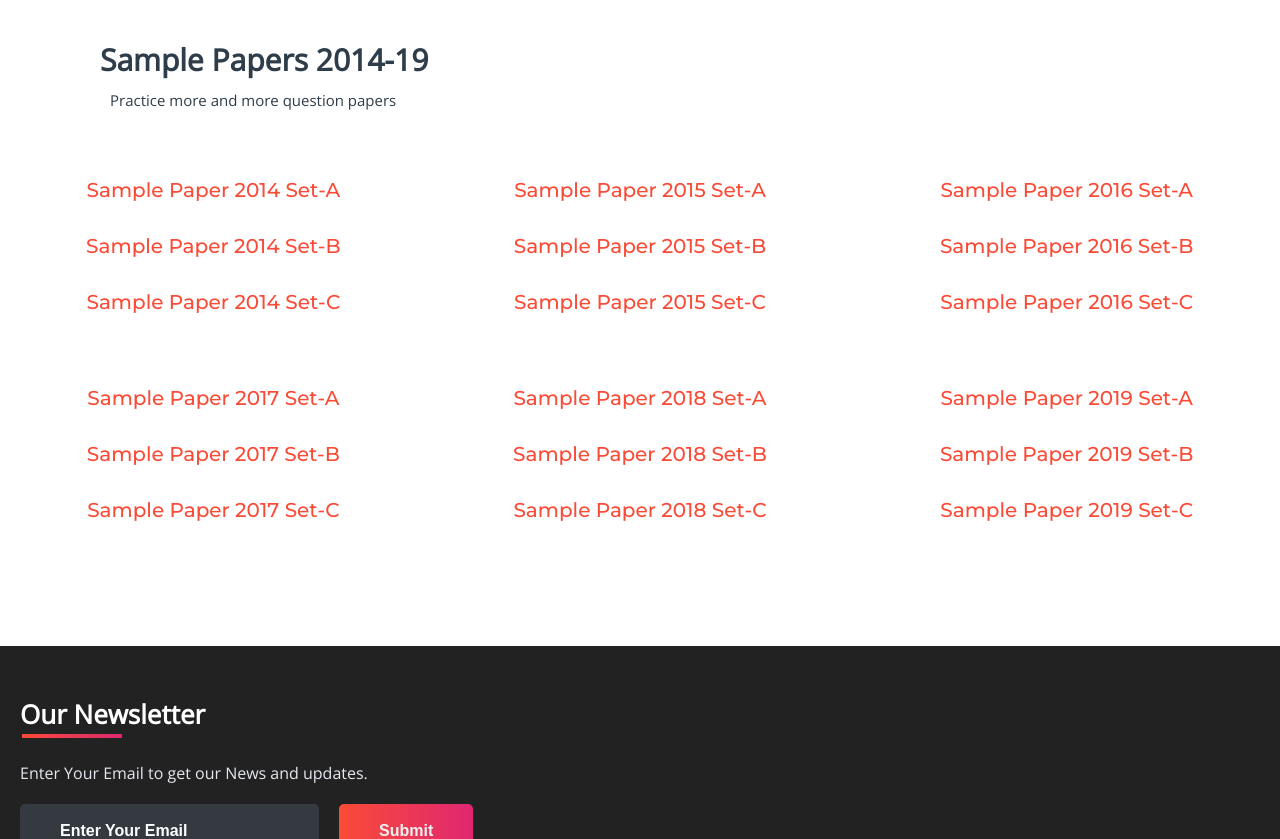
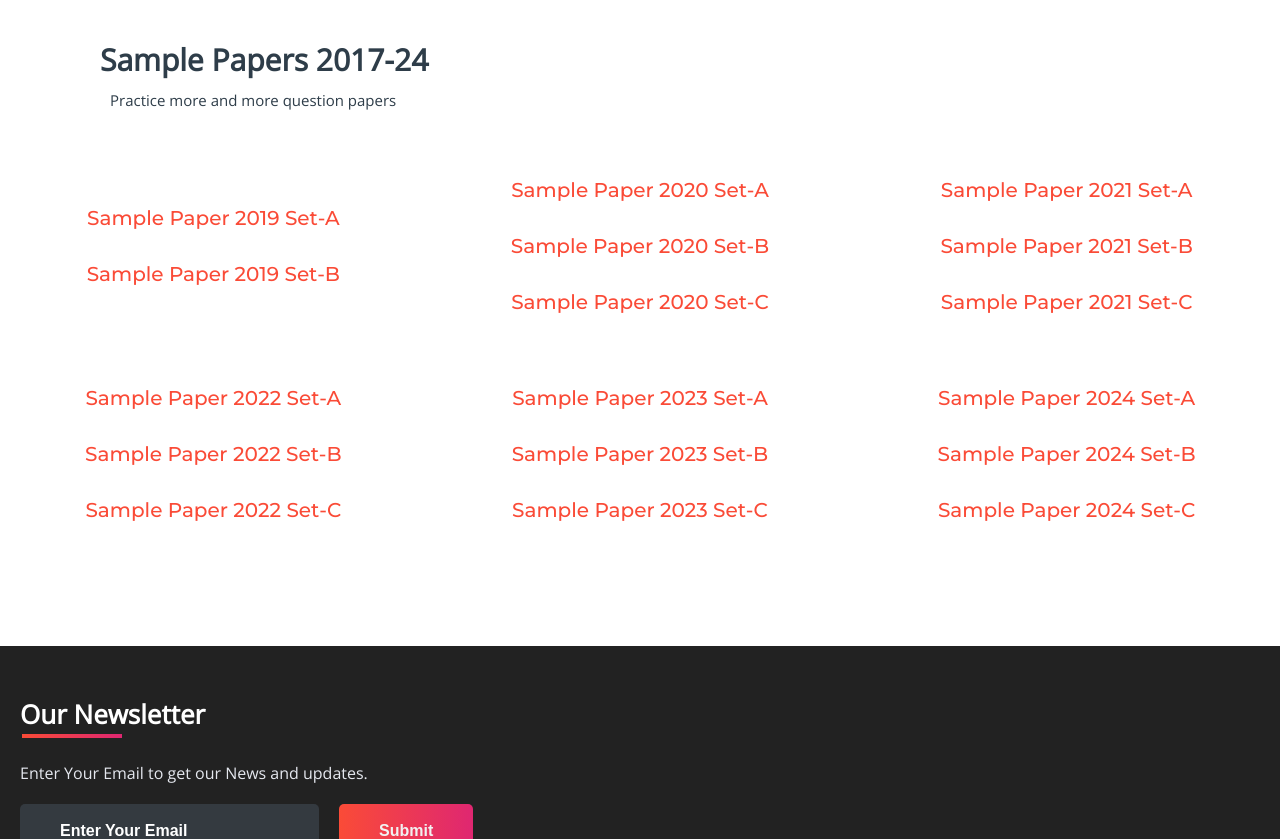
Before and after one commit to Prachi3899/LearnED, a website: page subjects/gate.html in a window 1280 px wide. Shown: the part 7885-8724 px from the top of the page. Drawn offline with nearby package versions, Linux system fonts and the light colour scheme.

Commit message:
add gate pdfs

```diff
--- a/subjects/gate.html
+++ b/subjects/gate.html
@@ -541,7 +541,7 @@
 <!-- Links for SAMPLE PAPERS of JEE MAINS & ADVANCED -->
 
 	<div class="title2" id="sample_papers">
-		<span>Sample Papers 2014-19</span>
+		<span>Sample Papers 2017-24</span>
 		<div class="shortdesc2">
 			<p>Practice more and more question papers</p>
 		</div>
@@ -549,36 +549,35 @@
 
 	<div class="sample">
 		<ul>
-			<li><a href="../samplePapers/p1.pdf" target="_blank">Sample Paper 2014 Set-A</a></li>
-			<li><a href="../samplePapers/p1.pdf" target="_blank">Sample Paper 2014 Set-B</a></li>
-			<li><a href="../samplePapers/p1.pdf" target="_blank">Sample Paper 2014 Set-C</a></li>
+			<li><a href="../SamplePapers/g17_1.pdf" target="_blank">Sample Paper 2019 Set-A</a></li>
+			<li><a href="../SamplePapers/g17_2.pdf" target="_blank">Sample Paper 2019 Set-B</a></li>
 		</ul>
 		<ul>
-			<li><a href="../samplePapers/p1.pdf" target="_blank">Sample Paper 2015 Set-A</a></li>
-			<li><a href="../samplePapers/p1.pdf" target="_blank">Sample Paper 2015 Set-B</a></li>
-			<li><a href="../samplePapers/p1.pdf" target="_blank">Sample Paper 2015 Set-C</a></li>
+			<li><a href="../SamplePapers/g18.pdf" target="_blank">Sample Paper 2020 Set-A</a></li>
+			<li><a href="../SamplePapers/g18.pdf" target="_blank">Sample Paper 2020 Set-B</a></li>
+			<li><a href="../SamplePapers/g18.pdf" target="_blank">Sample Paper 2020 Set-C</a></li>
 		</ul>
 		<ul>
-			<li><a href="../samplePapers/p1.pdf" target="_blank">Sample Paper 2016 Set-A</a></li>
-			<li><a href="../samplePapers/p1.pdf" target="_blank">Sample Paper 2016 Set-B</a></li>
-			<li><a href="../samplePapers/p1.pdf" target="_blank">Sample Paper 2016 Set-C</a></li>
+			<li><a href="../SamplePapers/g19.pdf" target="_blank">Sample Paper 2021 Set-A</a></li>
+			<li><a href="../SamplePapers/g19.pdf" target="_blank">Sample Paper 2021 Set-B</a></li>
+			<li><a href="../SamplePapers/g19.pdf" target="_blank">Sample Paper 2021 Set-C</a></li>
 		</ul>
 	</div>
 	<div class="sample lastSample">
 		<ul>
-			<li><a href="../samplePapers/p1.pdf" target="_blank">Sample Paper 2017 Set-A</a></li>
-			<li><a href="../samplePapers/p1.pdf" target="_blank">Sample Paper 2017 Set-B</a></li>
-			<li><a href="../samplePapers/p1.pdf" target="_blank">Sample Paper 2017 Set-C</a></li>
+			<li><a href="../SamplePapers/g20.pdf" target="_blank">Sample Paper 2022 Set-A</a></li>
+			<li><a href="../SamplePapers/g20.pdf" target="_blank">Sample Paper 2022 Set-B</a></li>
+			<li><a href="../SamplePapers/g20.pdf" target="_blank">Sample Paper 2022 Set-C</a></li>
 		</ul>
 		<ul>
-			<li><a href="../samplePapers/p1.pdf" target="_blank">Sample Paper 2018 Set-A</a></li>
-			<li><a href="../samplePapers/p1.pdf" target="_blank">Sample Paper 2018 Set-B</a></li>
-			<li><a href="../samplePapers/p1.pdf" target="_blank">Sample Paper 2018 Set-C</a></li>
+			<li><a href="../SamplePapers/g21_1.pdf" target="_blank">Sample Paper 2023 Set-A</a></li>
+			<li><a href="../SamplePapers/g21_2.pdf" target="_blank">Sample Paper 2023 Set-B</a></li>
+			<li><a href="../samplePapers/g21_1.pdf" target="_blank">Sample Paper 2023 Set-C</a></li>
 		</ul>
 		<ul>
-			<li><a href="../samplePapers/p1.pdf" target="_blank">Sample Paper 2019 Set-A</a></li>
-			<li><a href="../samplePapers/p1.pdf" target="_blank">Sample Paper 2019 Set-B</a></li>
-			<li><a href="../samplePapers/p1.pdf" target="_blank">Sample Paper 2019 Set-C</a></li>
+			<li><a href="../samplePapers/g22.pdf" target="_blank">Sample Paper 2024 Set-A</a></li>
+			<li><a href="../samplePapers/g23.pdf" target="_blank">Sample Paper 2024 Set-B</a></li>
+			<li><a href="../samplePapers/g24_1.pdf" target="_blank">Sample Paper 2024 Set-C</a></li>
 		</ul>
 	</div>
 
```
Also changed, not shown: 11 other files.
